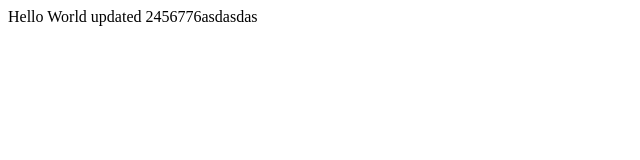
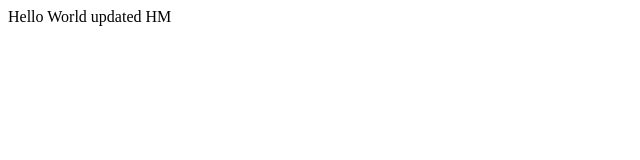
Before and after one commit to hassanmujtaba22/webhook, a plain HTML site: page index.html in a window 1280 px wide. Shown: the whole page, without its empty margins (0-640 px from the left). Drawn offline with Linux system fonts and the light colour scheme.

Commit message:
New commit 6/1/2023

```diff
--- a/index.html
+++ b/index.html
@@ -7,6 +7,6 @@
     <title>Document</title>
 </head>
 <body>
-    Hello World updated 2456776asdasdas
+    Hello World updated HM
 </body>
 </html>
```
